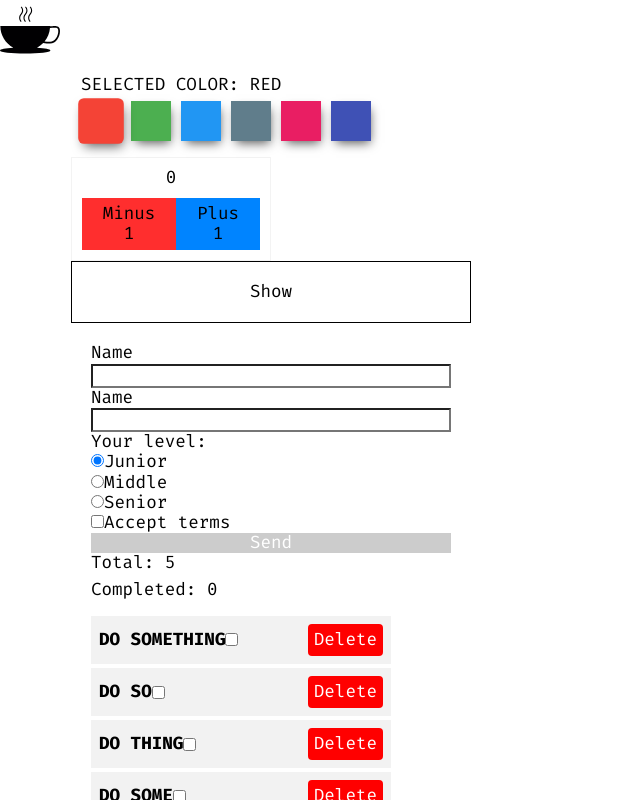
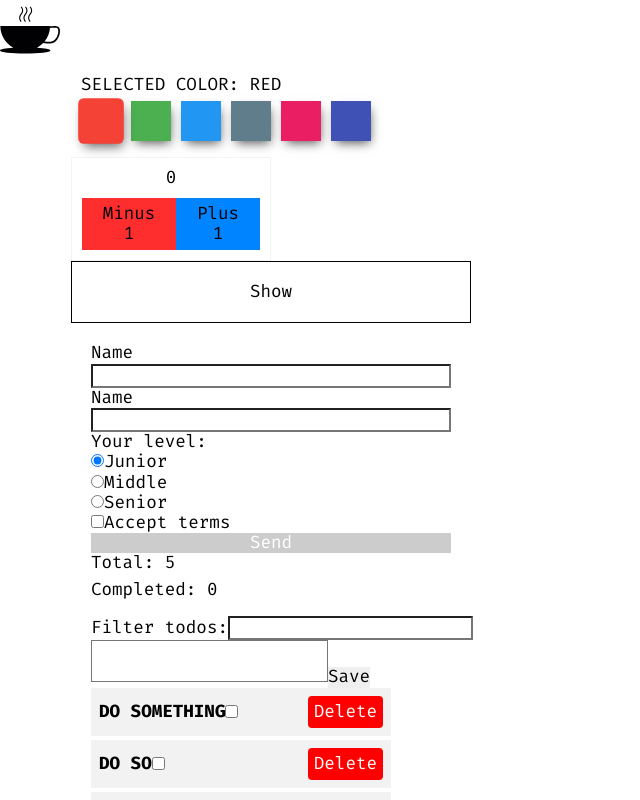
Before and after one commit to Inpulsgor/react-playground, a React (Create React App) app: page / in a window 1280 px wide. Shown: the top 800 px of the page, without its empty margins (0-640 px from the left). Built offline with nearby package versions, Linux system fonts and the light colour scheme.

Commit message:
todo ready

```diff
--- a/src/components/Todo/index.tsx
+++ b/src/components/Todo/index.tsx
@@ -1,5 +1,6 @@
 import React, { Component } from 'react';
-import { TodoList, Form } from '../';
+import shortid from 'shortid';
+import { TodoList, TodoEditor, TodoFilter, Form } from '../';
 import { IProps, IState } from './interface';
 import initialTodos from './todos.json';
 import styles from './styles.module.scss';
@@ -7,6 +8,23 @@ import styles from './styles.module.scss';
 class Todo extends Component<IProps, IState> {
   state = {
     todos: initialTodos,
+    filter: '',
+  };
+
+  handleAddTodo = message => {
+    const todo = {
+      id: shortid.generate(),
+      text: message,
+      completed: false,
+    };
+
+    this.setState(prevState => ({
+      todos: [todo, ...prevState.todos],
+    }));
+  };
+
+  handleChange = ({ currentTarget }) => {
+    this.setState({ filter: currentTarget.value });
   };
 
   handleDelete = (ID: string) => {
@@ -32,9 +50,19 @@ class Todo extends Component<IProps, IState> {
     }));
   };
 
+  getFilteredTodos = () => {
+    const { todos, filter } = this.state;
+    const normalizedFilter = filter.toLowerCase();
+
+    return todos.filter(todo =>
+      todo.text.toLowerCase().includes(normalizedFilter),
+    );
+  };
+
   render() {
-    const { todos } = this.state;
+    const { todos, filter } = this.state;
     const completedTodos = todos.filter(todo => todo.completed);
+    const visibleTodos = this.getFilteredTodos();
 
     return (
       <div className={styles.todos}>
@@ -45,9 +73,12 @@ class Todo extends Component<IProps, IState> {
           Completed: {completedTodos.length}
         </span>
 
+        <TodoFilter inputValue={filter} handleChange={this.handleChange} />
+        <TodoEditor onAddTodo={this.handleAddTodo} />
+
         {todos.length > 0 && (
           <TodoList
-            todos={todos}
+            todos={visibleTodos}
             onDeleteTodo={this.handleDelete}
             onToggleComplete={this.toggleComplete}
           />
--- a/src/components/Todo/interface.ts
+++ b/src/components/Todo/interface.ts
@@ -2,6 +2,7 @@ export interface IProps {}
 
 export interface IState {
   todos: Array<Todo>;
+  filter: string;
 }
 
 type Todo = {
--- /dev/null
+++ b/src/components/TodoEditor/index.tsx
@@ -0,0 +1,33 @@
+import React, { ChangeEvent, Component } from 'react';
+import { IProps, IState } from './interafce';
+import styles from './styles.module.scss';
+
+class TodoEditor extends Component<IProps, IState> {
+  state = {
+    message: '',
+  };
+
+  handleChange = (e: ChangeEvent<HTMLTextAreaElement>) => {
+    this.setState({ message: e.currentTarget.value });
+  };
+
+  handleSubmit = (e: ChangeEvent<HTMLFormElement>) => {
+    e.preventDefault();
+
+    this.props.onAddTodo(this.state.message);
+    this.setState({ message: '' });
+  };
+
+  render() {
+    const { message } = this.state;
+
+    return (
+      <form className={styles.form} onSubmit={this.handleSubmit}>
+        <textarea value={message} onChange={this.handleChange}></textarea>
+        <button type="submit">Save </button>
+      </form>
+    );
+  }
+}
+
+export default TodoEditor;
--- /dev/null
+++ b/src/components/TodoEditor/interafce.ts
@@ -0,0 +1,6 @@
+export interface IProps {
+  onAddTodo: (message: string) => void;
+}
+export interface IState {
+  message: string;
+}
--- /dev/null
+++ b/src/components/TodoFilter/index.tsx
@@ -0,0 +1,16 @@
+import React, { FC } from 'react';
+import { IProps } from './interface';
+import styles from './styles.module.scss';
+
+const TodoFilter: FC<IProps> = ({ inputValue, handleChange }) => {
+  return (
+    <div className={styles.filter}>
+      <label>
+        Filter todos:
+        <input type="text" value={inputValue} onChange={handleChange} />
+      </label>
+    </div>
+  );
+};
+
+export default TodoFilter;
--- /dev/null
+++ b/src/components/TodoFilter/interface.ts
@@ -0,0 +1,6 @@
+import { ChangeEvent } from 'react';
+
+export interface IProps {
+  inputValue: string;
+  handleChange: (e: ChangeEvent<HTMLInputElement>) => void;
+}
--- a/src/components/index.ts
+++ b/src/components/index.ts
@@ -6,4 +6,6 @@ export { default as Dropdown } from './Dropdown';
 export { default as Todo } from './Todo';
 export { default as TodoList } from './TodoList';
 export { default as TodoItem } from './TodoItem';
+export { default as TodoEditor } from './TodoEditor';
+export { default as TodoFilter } from './TodoFilter';
 export { default as Form } from './Form';
```
Also changed, not shown: src/components/TodoEditor/styles.module.scss (added), src/components/TodoFilter/styles.module.scss (added).
